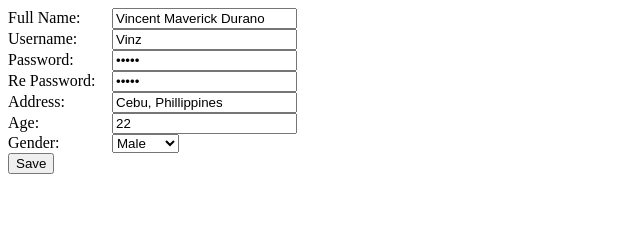
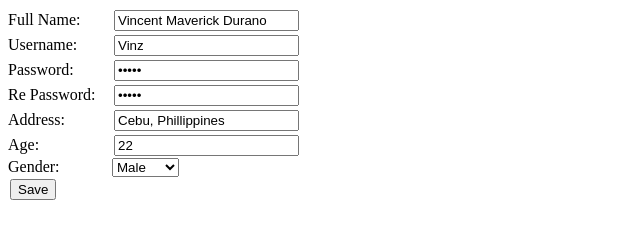
Before and after one commit to lAmanl/Task-1, a plain HTML site: page r/Task4.html in a window 1280 px wide. Shown: the whole page, without its empty margins (0-640 px from the left). Drawn offline with Linux system fonts and the light colour scheme.

Commit message:
corrected Task4

```diff
--- a/r/Task4.html
+++ b/r/Task4.html
@@ -16,27 +16,27 @@
     <form>
         <label for="name">
             <span>Full Name: </span>
-            <input type="text" value="Vincent Maverick Durano"><br>
+            <input type="text" value="Vincent Maverick Durano" style="margin: 2px;"><br>
         </label>
         <label for="username">
             <span>Username: </span>
-            <input type="text" value="Vinz"><br>
+            <input type="text" value="Vinz" style="margin: 2px;"><br>
         </label>
         <label for="pass">
             <span>Password: </span>
-            <input type="password" value="asdjf"><br>
+            <input type="password" value="asdjf" style="margin: 2px;"><br>
         </label>
         <label for="re-pass">
             <span>Re Password: </span>
-            <input type="password" value="asdjf"><br>
+            <input type="password" value="asdjf" style="margin: 2px;"><br>
         </label>
         <label for="Address">
             <span>Address: </span>
-            <input type="text" value="Cebu, Phillippines"><br>
+            <input type="text" value="Cebu, Phillippines" style="margin: 2px;"><br>
         </label>
         <label for="age">
             <span>Age: </span>
-            <input type="number" value="22"><br>
+            <input type="number" value="22" style="margin: 2px;"><br>
         </label>
         <label for="gender">
             <span>Gender:   </span>
@@ -45,7 +45,7 @@
             <option value="Female">Female</option>
             </select><br>
         </label>
-        <input type="Submit" value="Save">
+        <input type="Submit" value="Save" style="margin: 2px;">
     </form>
 </body>
 </html>
```
